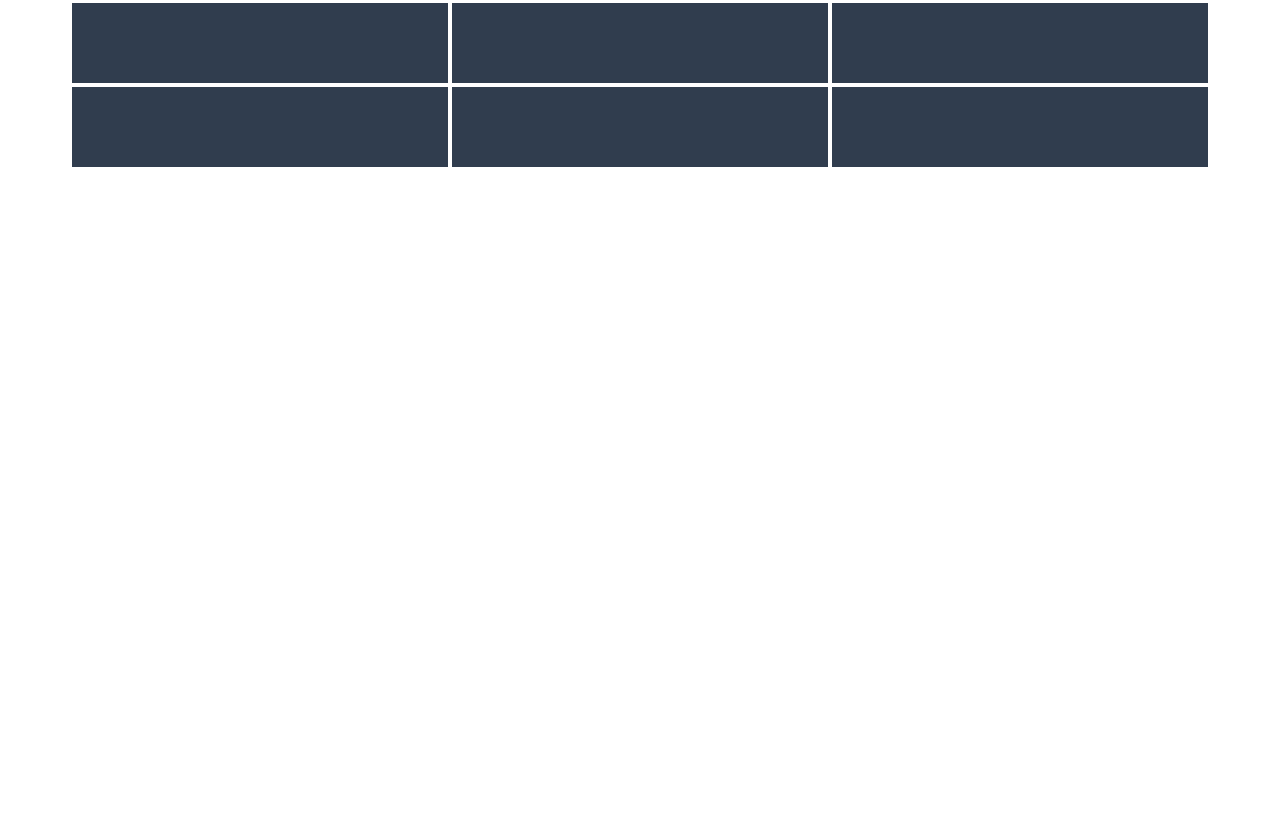
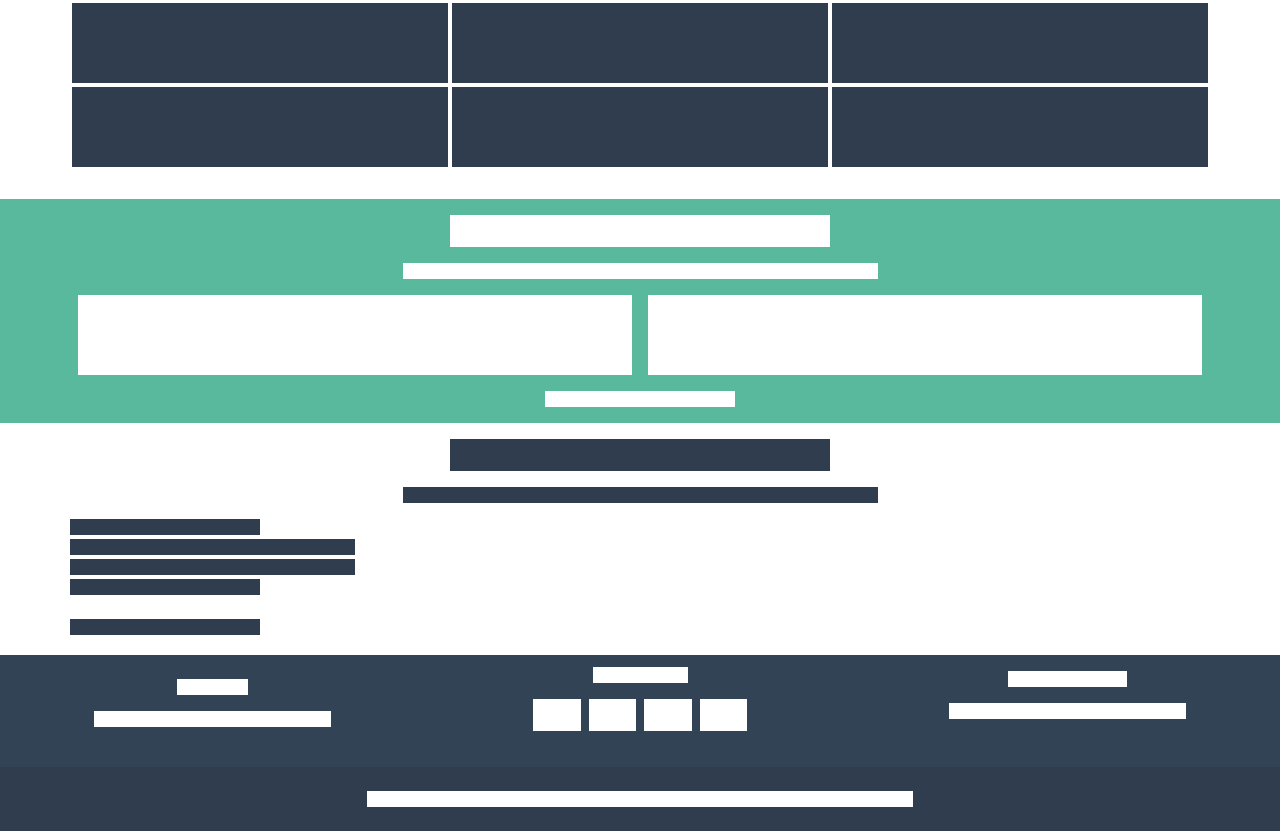
Before and after one commit to Mosi8/html-css-bootstrap-freelancer, a plain HTML site: page index.html in a window 1280 px wide. Shown: the part 433-1264 px from the top of the page. Before the commit the page ends 800 px from the top, so only its background shows below. Drawn offline with nearby package versions, Linux system fonts and the light colour scheme.

Commit message:
completo

```diff
--- a/index.html
+++ b/index.html
@@ -47,29 +47,121 @@
                 <div class="row justify-content-center pb-3">
                     <div class="col-6 col-md-3 col-lg-3 h_ms_16 bg_ms_scuro"></div>
                 </div>
-                <div class="row row-col-2 row-col-md-2 justify-content-center pb-3">
-                    <div class="col-6 col-md-4 col-lg-4 h_ms_80 g-1">
+                <div class="row row-col-1 row-col-md-2 row-col-lg-3 pb-3">
+                    <div class="col-12 col-md-6 col-lg-4 h_ms_80 g-1">
                         <div class="col12 h_ms_80 bg_ms_scuro"></div>
                     </div>
-                    <div class="col-6 col-md-4 col-lg-4 h_ms_80 g-1">
+                    <div class="col-12 col-md-6 col-lg-4 h_ms_80 g-1">
                         <div class="col12 h_ms_80 bg_ms_scuro"></div>
                     </div>
-                    <div class="col-6 col-md-4 col-lg-4 h_ms_80 g-1">
+                    <div class="col-12 col-md-6 col-lg-4 h_ms_80 g-1">
                         <div class="col12 h_ms_80 bg_ms_scuro"></div>
                     </div>
-                    <div class="col-6 col-md-4 col-lg-4 h_ms_80 g-1">
+                    <div class="col-12 col-md-6 col-lg-4 h_ms_80 g-1">
                         <div class="col12 h_ms_80 bg_ms_scuro"></div>
                     </div>
-                    <div class="col-6 col-md-4 col-lg-4 h_ms_80 g-1">
+                    <div class="col-12 col-md-6 col-lg-4 h_ms_80 g-1">
                         <div class="col12 h_ms_80 bg_ms_scuro"></div>
                     </div>
-                    <div class="col-6 col-md-4 col-lg-4 h_ms_80 g-1">
+                    <div class="col-12 col-md-6 col-lg-4 h_ms_80 g-1">
                         <div class="col12 h_ms_80 bg_ms_scuro"></div>
                     </div>
                 </div>
             </div>
         </div>
 
+        <!-- sezione 4  -->
+        <div class="container-fluid bg_ms_verde px-5">
+            <div class="container container-sm container-md container-lg py-3">
+                <div class="row justify-content-center pb-3">
+                    <div class="col-4 col-md-3 col-lg-4 h_ms_32 bg_ms_bianco"></div>
+                </div>
+                <div class="row justify-content-center">
+                    <div class="col-5 col-md-4 col-lg-5 h_ms_16 bg_ms_bianco"></div>
+                </div>
+                <div class="row row-col-2 pb-3">
+                    <div class="col-6 h_ms_80 g-3">
+                        <div class="col6 h_ms_80 bg_ms_bianco"></div>
+                    </div>
+                    <div class="col-6 h_ms_80 g-3">
+                        <div class="col6 h_ms_80 bg_ms_bianco"></div>
+                    </div>
+                </div>
+                <div class="row justify-content-center">
+                    <div class="col-2 h_ms_16 bg_ms_bianco"></div>
+                </div>
+            </div>
+        </div>
+        <!-- sexione 5  -->
+        <div class="container-fluid px-5">
+            <div class="container container-sm container-md container-lg py-3">
+                <div class="row justify-content-center pb-3">
+                    <div class="col-5 col-md-4 col-lg-4 h_ms_32 bg_ms_scuro"></div>
+                </div>
+                <div class="row justify-content-center mb-3">
+                    <div class="col-4 col-md-3 col-lg-5 h_ms_16 bg_ms_scuro"></div>
+                </div>
+                <div class="row justify-content-start mb-1">
+                    <div class="col-2 h_ms_16 bg_ms_scuro"></div>
+                </div>
+                <div class="row justify-content-start mb-1">
+                    <div class="col-3 h_ms_16 bg_ms_scuro"></div>
+                </div>
+                <div class="row justify-content-start mb-1">
+                    <div class="col-3 h_ms_16 bg_ms_scuro"></div>
+                </div>
+                <div class="row justify-content-start mb-4">
+                    <div class="col-2 h_ms_16 bg_ms_scuro"></div>
+                </div>
+                <div class="row justify-content-start mb-1">
+                    <div class="col-2 h_ms_16 bg_ms_scuro"></div>
+                </div>
+            </div>
+        </div>
 
+        <!-- sezione 6  -->
+        <div class="container-fluid bg_ms_poco_scuro">
+            <div class="container container-sm container-md container-lg py-2">
+                <div class="row row-col-1 row-col-md-3 justify-content-center justify-content-md-between pb-3">
+                    <div class="col-12 col-md-3 col-lg-3 h_ms_80">
+                        <div class="row justify-content-center">
+                            <div class="col-3 bg_ms_bianco h_ms_16 mt-3"></div>
+                        </div>
+                        <div class="row justify-content-center">
+                            <div class="col-10 bg_ms_bianco h_ms_16 mt-3"></div>
+                        </div>
+                    </div>
+                    <div class="col-12 col-md-3 col-lg-3 h_ms_80">
+                        <div class="row justify-content-center">
+                            <div class="col-4 bg_ms_bianco h_ms_16 mt-1"></div>
+                        </div>
+                        <div class="row justify-content-center">
+                            <div class="col-2 bg_ms_bianco h_ms_32 mt-3 mx-1"></div>
+                            <div class="col-2 bg_ms_bianco h_ms_32 mt-3 mx-1"></div>
+                            <div class="col-2 bg_ms_bianco h_ms_32 mt-3 mx-1"></div>
+                            <div class="col-2 bg_ms_bianco h_ms_32 mt-3 mx-1"></div>
+                        </div>
+                    </div>
+                    <div class="col-12 col-md-3 col-lg-3 h_ms_80">
+                        <div class="row justify-content-center">
+                            <div class="col-5 bg_ms_bianco h_ms_16 mt-2"></div>
+                        </div>
+                        <div class="row justify-content-center">
+                            <div class="col-10 bg_ms_bianco h_ms_16 mt-3"></div>
+                        </div>
+                    </div>
+                </div>
+            </div>
+        </div>
+
+
+        <!-- sezione 7  -->
+        <div class="container-fluid bg_ms_scuro">
+            <div class="container container-sm container-md container-lg">
+                <div class="row justify-content-center p-4">
+                    <div class="col-6 h_ms_16 bg_ms_bianco"></div>
+                </div>
+            </div>
+        </div>
     </body>
 </html>
--- a/style.css
+++ b/style.css
@@ -25,3 +25,7 @@
 .h_ms_80 {
     height: 5rem;
 }
+
+.bg_ms_poco_scuro {
+    background-color: rgb(51, 67, 86);
+}
```
